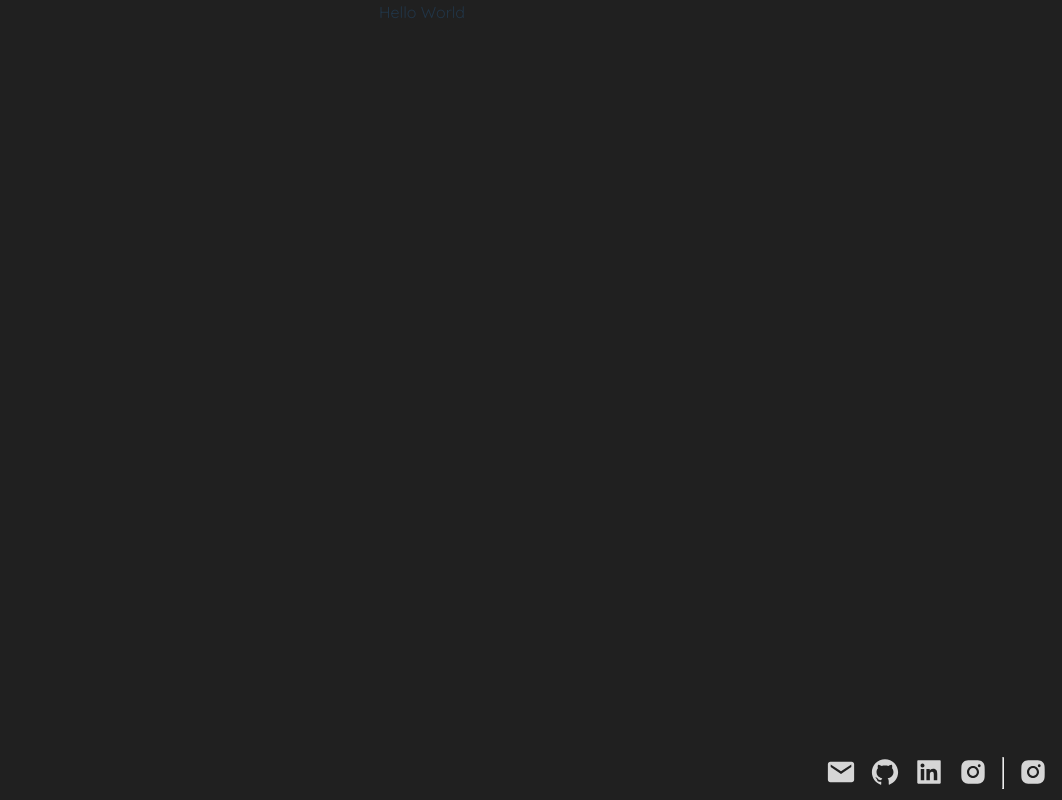
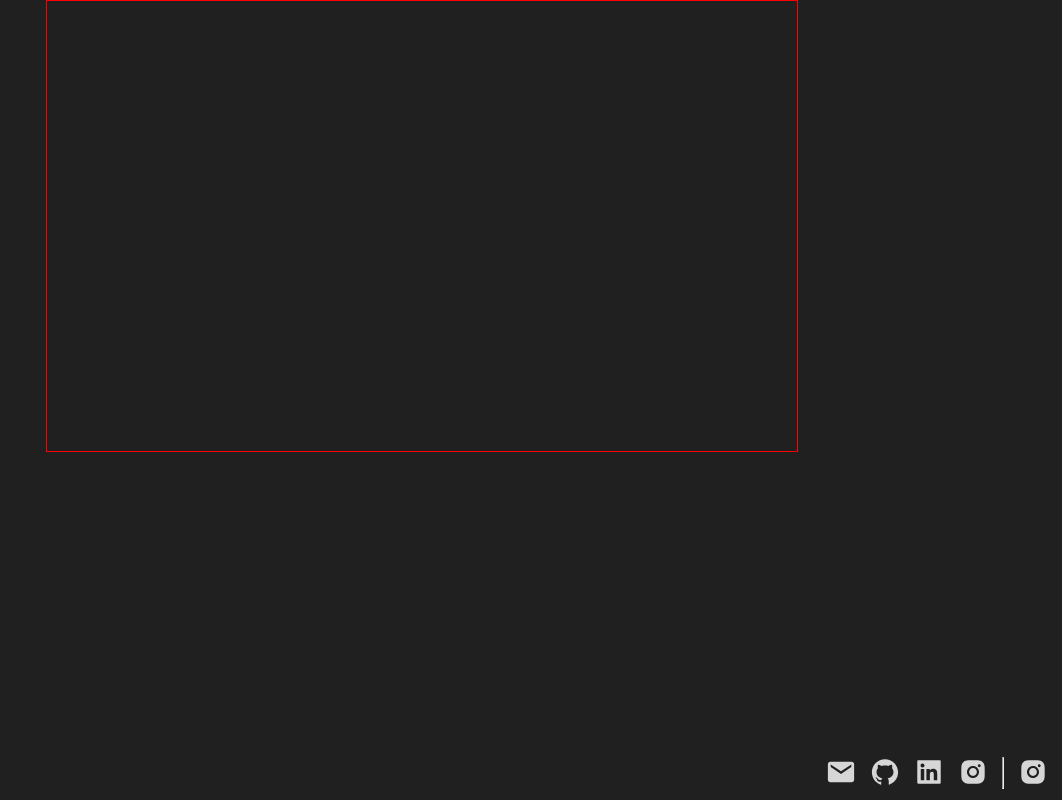
Before and after one commit to Berth-V/portfolio, a React (Vite) app: page /#/contact in a window 1280 px wide. Shown: the whole page, without its empty margins (218-1280 px from the left). Built offline with nearby package versions, Linux system fonts and the light colour scheme.

Commit message:
Context fix

```diff
--- a/package.json
+++ b/package.json
@@ -14,6 +14,7 @@
     "react": "^18.2.0",
     "react-dom": "^18.2.0",
     "react-icons": "^4.8.0",
+    "react-intersection-observer": "^9.5.2",
     "react-router-dom": "^6.11.1"
   },
   "devDependencies": {
--- a/src/App.jsx
+++ b/src/App.jsx
@@ -1,22 +1,18 @@
 import './App.css';
-import { useRef } from 'react';
 import {HashRouter} from 'react-router-dom';
-import { Data } from './context/Context';
+import {Data} from './context/Context';
 import Header from './components/Header';
 import TransitionRoutes from './components/TransitionRoutes';
 import Footer from './components/Footer/Footer';
 
 function App() {
-
-  const ref =useRef()
-
   return (
     <>
       <HashRouter>
         <Data>
           <Header/>
           <TransitionRoutes/>
-        <Footer ref={ref}/>
+          <Footer/>
         </Data>
       </HashRouter>
     </>
--- a/src/components/About.jsx
+++ b/src/components/About.jsx
@@ -9,7 +9,6 @@ import {AiFillGithub} from 'react-icons/ai'
 function About() {
 
   //Framer Motion Variants//
-
   const skillsAnimation={
     start:{scale:0},
     onStay:{
@@ -19,9 +18,8 @@ function About() {
         staggerChildren:0.2
       }
     },
-    leave:{scale:0}
+    leave:{scale: 0}
   }
-
   return (
     <div className='about'>
       <div className='about__content'>
--- /dev/null
+++ b/src/components/Contact/Contact.css
@@ -0,0 +1,6 @@
+.contact{
+    justify-self: center;
+    height: 450px;
+    width: 750px;
+    border: 1px solid red;
+}
--- a/src/components/Contact/Contact.jsx
+++ b/src/components/Contact/Contact.jsx
@@ -1,11 +1,22 @@
-import React from 'react'
+import '../Contact/Contact.css';
+import { useContext } from 'react';
+import {Context} from '../../context/Context';
+import {useInView} from 'react-intersection-observer';
 
 function Contact() {
+  const {isOnContactPage} = useContext(Context);
+  const {ref, inView, entry} = useInView();
+  const isInView = ()=>{
+    inView
+      ?  isOnContactPage(true)
+      :  isOnContactPage(false)
+  }
   return (
-    <div>
-      <span>Hello World</span>
+    <div className='contact' ref={ref}>
+      {console.log(inView)}
+      {isInView}
     </div>
   )
 }
 
-export default Contact
+export default Contact;
--- a/src/components/Footer/Footer.jsx
+++ b/src/components/Footer/Footer.jsx
@@ -1,13 +1,27 @@
 import '../Footer/Footer.css';
-import {forwardRef} from 'react';
+import {useContext} from 'react';
+import {Context} from '../../context/Context';
+import {motion} from 'framer-motion';
 import {NavLink} from 'react-router-dom';
 import {AiFillGithub,AiFillLinkedin,AiFillInstagram} from 'react-icons/ai'
 import {IoMdMail} from "react-icons/io";
 
-const Footer = forwardRef((props, ref)=> {
+function Footer() {
+  const {onContactPage}=useContext(Context);
+  const footerAnimationVariants={
+    onStart:{y:0},
+    onStay:{y:250,scale:3},
+    onLeave:{y:0,x:0}
+  }
   return (
-    <div className='footer' ref={ref}>
+    <motion.div className='footer'
+      variants={footerAnimationVariants}
+      initial={'onStart'}
+      animate={onContactPage&& 'onStay'}
+      exit={'onLeave'}
+    >
       <div className='icon__container'>
+        {console.log(onContactPage)}
         <NavLink className='icon__navlink'
           to='mailto:bertv0118@gmail.com'
         >
@@ -35,9 +49,9 @@ const Footer = forwardRef((props, ref)=> {
           <AiFillInstagram  className='icon'/>
         </NavLink>
       </div>
-    </div>
+    </motion.div>
   )
 }
-)
+
 
 export default Footer;
--- a/src/context/Context.jsx
+++ b/src/context/Context.jsx
@@ -1,14 +1,15 @@
-import { useState,createContext } from "react";
+import {useState, createContext} from "react";
 
 export const Context = createContext();
 
 export const Data = ({children}) => {
-  const [pageTransition,setPageTranstion] = useState(true);
+  const [onContactPage, isOnContactPage] = useState(false);
   return (
-    <Context.Provider value={({
-      pageTransition,
-      setPageTranstion
-    })}
+    <Context.Provider
+      value={{
+        onContactPage,
+        isOnContactPage
+      }}
     >
       {children}
     </Context.Provider>
```
Also changed, not shown: 1 other file (tests, documents, lock files or other folders). Lines whose indentation alone changed are shown as unchanged.
